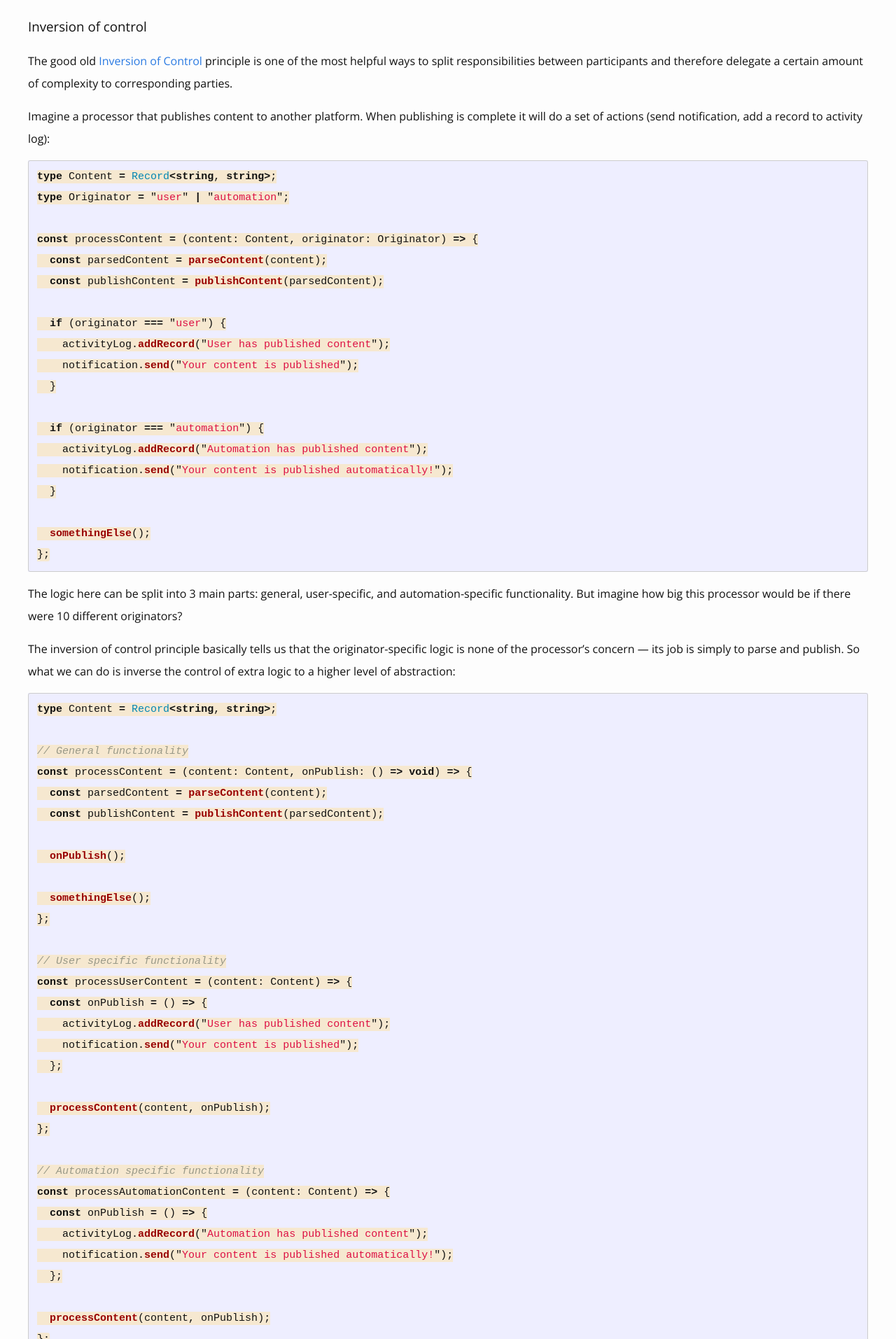
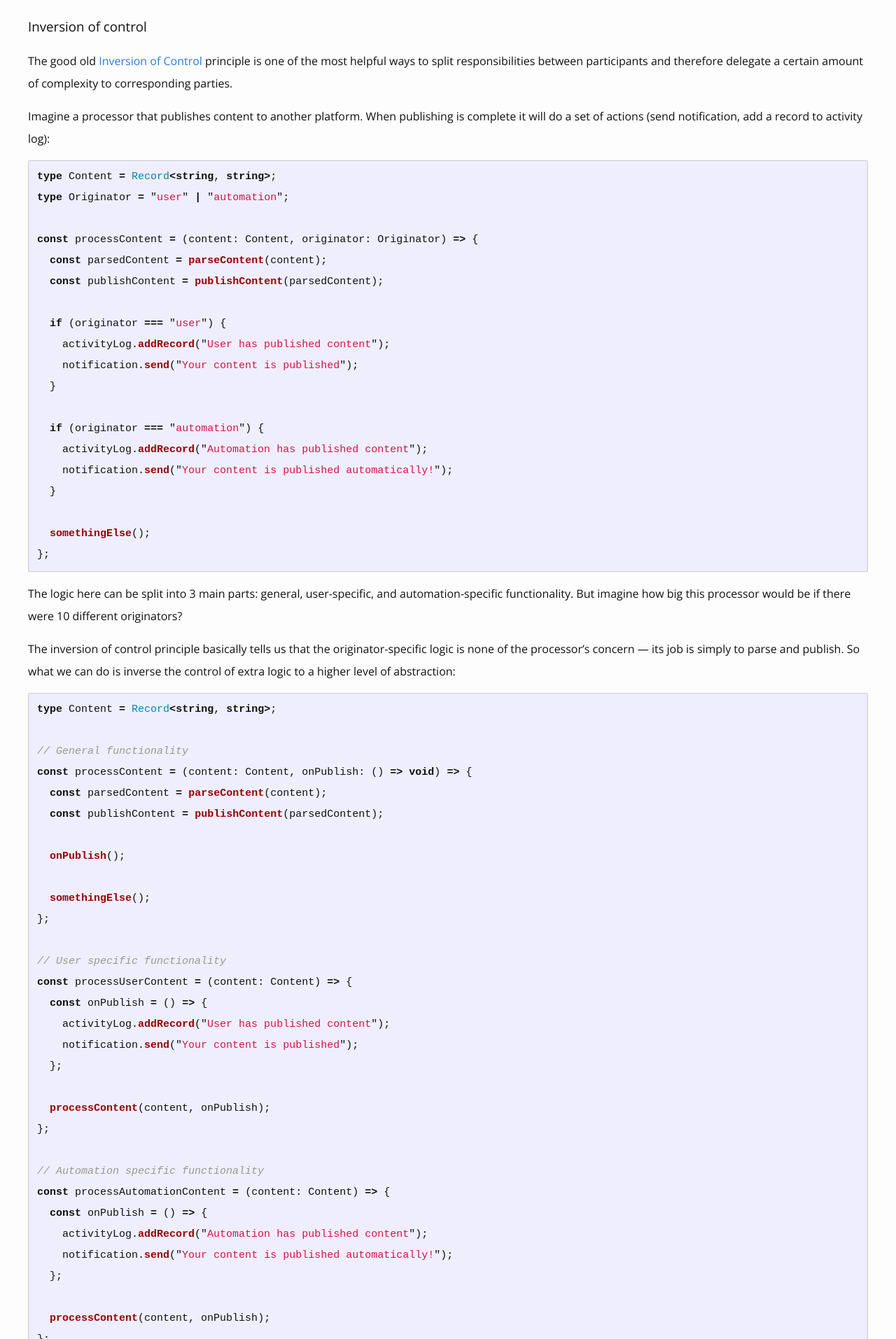
Before and after one commit to Infonautica/infonautica.github.io, a Jekyll site: the page built from _posts/2024-02-11-complexity-management.md, in a window 1280 px wide. Shown: the part 3180-5093 px from the top of the page at 70% size. Built offline with Jekyll 4.4.1, drawn with Linux system fonts in a browser that asks for light colours.

Commit message:
Fixed code highlight

```diff
--- a/_sass/_base.scss
+++ b/_sass/_base.scss
@@ -132,7 +132,7 @@ code {
     font-size: 15px;
     border: 1px solid #ccc;
     border-radius: 3px;
-    background-color: #F6E8D0;
+    /* background-color: #F6E8D0; */
 }
 
 code {
```
